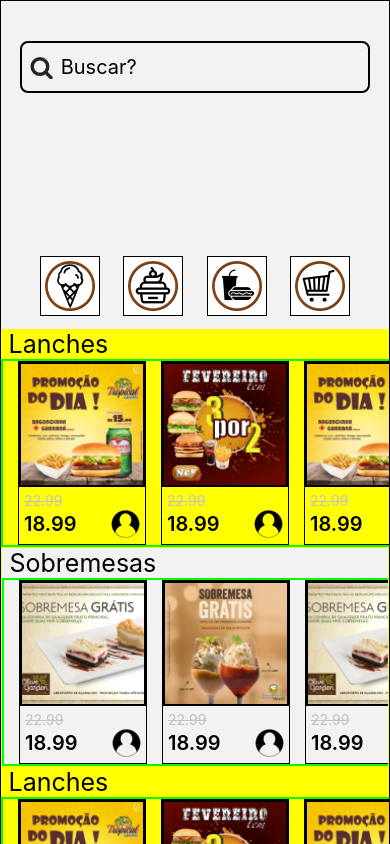
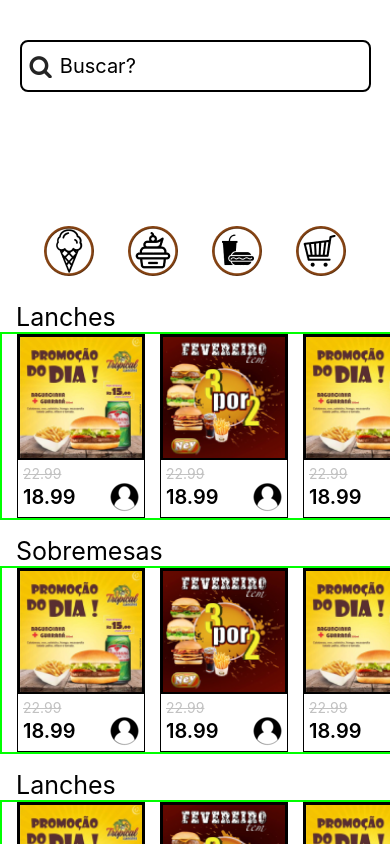
Before and after one commit to Jonah21-prog/App-Promocao-Official, a React Native app in the folder app-promocao-official/: screen /Home in a window 390 px wide. Shown: the top 844 px of the page. Built offline with nearby package versions, Linux system fonts and the light colour scheme.

Commit message:
Refatorando componente de Promocoes

```diff
--- a/app-promocao-official/Components/Promocoes/index.js
+++ b/app-promocao-official/Components/Promocoes/index.js
@@ -3,11 +3,11 @@ import { View, Text, ScrollView } from "react-native";
 
 import Promocao from "../Promocao";
 
-export default function Promocoes() {
+export default function Promocoes(props) {
   return (
-    <View style={{ backgroundColor: "#ff0" }}>
-      <View>
-        <Text style={{ fontSize: 25, paddingLeft: 7.5 }}>Lanches</Text>
+    <View>
+      <View style={{ marginVertical: 8 }}>
+        <Text style={{ fontSize: 25, paddingLeft: 16 }}>{props.title}</Text>
         <ScrollView
           overScrollMode="never"
           horizontal
--- a/app-promocao-official/Components/Sobremesas/index.js
+++ /dev/null
@@ -1,48 +0,0 @@
-import React from 'react';
-import { View, Text, ScrollView } from 'react-native';
-
-import styles from "../../Styles/MainStyles";
-import Promocao from '../Promocao';
-
-export default function Sobremesas() {
-  return (
-    <View style={{ borderColor: "#ff0", borderWidth: 1 }}>
-
-      {/* <Text style={styles.titles}>Lanches</Text> */}
-
-      <View>
-        <Text
-          style={{ fontSize: 25, paddingLeft: 7.5 }}
-        >
-          Sobremesas
-        </Text>
-        <ScrollView
-          overScrollMode="never"
-          horizontal
-          showsHorizontalScrollIndicator={false}
-          contentContainerStyle={{
-            paddingRight: 7.5,
-            paddingLeft: 7.5,
-
-            flexGrow: 0,
-            justifyContent: 'space-between',
-
-            flexDirection: 'row',
-            alignItems: 'center',
-
-            width: 'auto',
-
-            borderColor: '#0f0',
-            borderWidth: 2,
-          }}
-        >
-          <Promocao source={require("../../assets/exemplosobremesa2.png")}/>
-          <Promocao source={require("../../assets/exemplosobremesa.png")}/>
-          <Promocao source={require("../../assets/exemplosobremesa2.png")}/>
-          <Promocao source={require("../../assets/exemplosobremesa.png")}/>
-
-        </ScrollView>
-      </View>
-    </View>
-  );
-}
--- a/app-promocao-official/Screens/Home.js
+++ b/app-promocao-official/Screens/Home.js
@@ -6,7 +6,6 @@ import {
   View,
   ScrollView,
 } from "react-native";
-import { Text } from "react-native-elements";
 import SearchBar from "../Components/SearchBar";
 import Promocoes from "../Components/Promocoes";
 import styles from "../Styles/MainStyles";
@@ -54,11 +53,11 @@ export default function Home({ navigation }) {
       </View>
       <ScrollView>
         <View>
-          <Promocoes />
-          <Sobremesas />
-          <Promocoes />
-          <Sobremesas />
-          <Promocoes />
+          <Promocoes title="Lanches" />
+          <Promocoes title="Sobremesas" />
+          <Promocoes title="Lanches" />
+          <Promocoes title="Sobremesas" />
+          <Promocoes title="Lanches" />
         </View>
       </ScrollView>
     </View>
@@ -68,16 +67,15 @@ export default function Home({ navigation }) {
 const specificStyle = StyleSheet.create({
   specificContainer: {
     flex: 1,
-    borderWidth: 1,
-    borderStyle: "solid",
     paddingTop: 32,
+    backgroundColor: "white",
   },
 
   header: {
     width: "100%",
     alignItems: "center",
     justifyContent: "space-between",
-    height: "24%",
+    height: "20%",
     paddingVertical: 8,
   },
 
--- a/app-promocao-official/Styles/MainStyles.js
+++ b/app-promocao-official/Styles/MainStyles.js
@@ -38,7 +38,6 @@ const styles = StyleSheet.create({
     backgroundColor: "#fff",
     width: 60,
     height: 60,
-    borderWidth: 1,
   },
   border: {
     height: 70,
```
